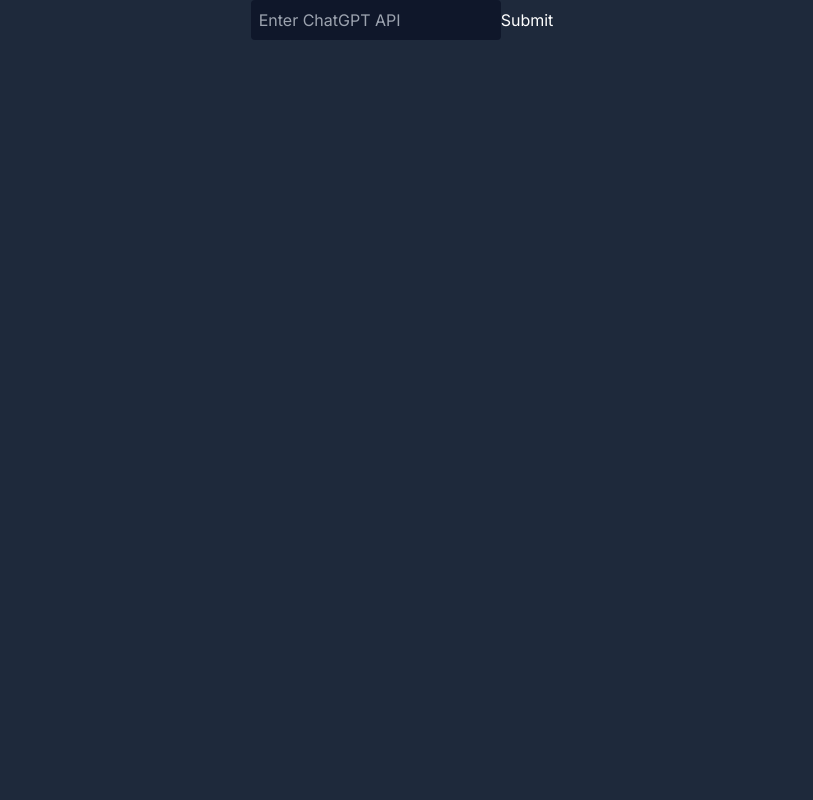
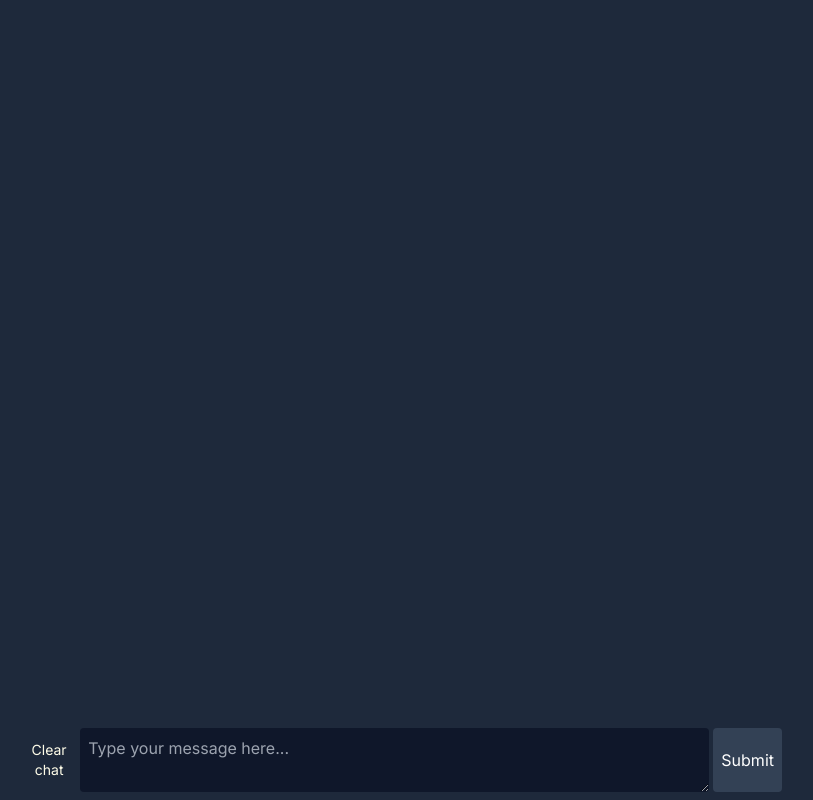
Before and after one commit to insane-git/best-chat-gpt, a Next.js app: page / in a window 1280 px wide. Shown: the whole page, without its empty margins (238-1051 px from the left). Built offline with nearby package versions, Linux system fonts and the light colour scheme.

Commit message:
second commit

```diff
--- a/app/page.js
+++ b/app/page.js
@@ -11,9 +11,7 @@ const GptForm = () => {
   const [abortController, setAbortController] = useState(null);
   const [scrollStatus, setScrollStatus] = useState(false);
   const [initialMessages, setInitialMessages] = useState([]);
-  const [apiKey, setApiKey] = useState("");
-  const [apiStatus, setApiStatus] = useState(false);
-  const [Status, setStatus] = useState("");
+
   useEffect(() => {
     const retrieveMessages = async () => {
       const storedMessages = await JSON.parse(
@@ -24,11 +22,7 @@ const GptForm = () => {
     };
     retrieveMessages();
   }, []);
-  useEffect(() => {
-    localStorage.getItem("apiKey") &&
-      handleApiKey &&
-      setApiKey(localStorage.getItem("apiKey"));
-  }, []);
+
   useEffect(() => {
     window.scrollTo(0, document.body.scrollHeight);
   }, [initialMessages]);
@@ -76,7 +70,7 @@ const GptForm = () => {
         body: JSON.stringify({
           prompt,
           messagesArray: serverMessagesArray,
-          api: apiKey,
+
         }),
       });
       setPrompt("");
@@ -138,59 +132,10 @@ const GptForm = () => {
       localStorage.removeItem("messages");
     }
   };
-  const handleApiChange = (e) => {
-    setApiKey(e.target.value);
-  };
-  const handleApiKey = async (e) => {
-    e.preventDefault();
-    try {
-      const res = await fetch("https://api.openai.com/v1/chat/completions", {
-        method: "POST",
-        headers: {
-          "Content-Type": "application/json",
 
-          "Authorization": `Bearer ${apiKey}`,
-        },
-        body: JSON.stringify({
-          model: "gpt-3.5-turbo-16k",
-          messages: [{ role: "user", content: "hello" }],
-        }),
-      });
-      if (res.ok) {
-        console.log("success");
-        const data = await res.json();
-        setApiStatus(true);
-        localStorage.setItem("apiKey", apiKey);
-        console.log(data);
-        setStatus("success");
-        setApiKey(apiKey);
-        return;
-      } else {
-        console.log(res.error);
-      }
-    } catch (error) {
-      console.log(error);
-      setStatus("Invalid API ");
-    }
-  };
 
   return (
-    <>
-      {!apiKey || apiStatus === false ? (
-        <div className="flex flex-col items-center justify-center">
-          <form onSubmit={handleApiKey}>
-            <input
-              type="text"
-              value={apiKey}
-              placeholder="Enter ChatGPT API"
-              onChange={handleApiChange}
-              className="p-2 rounded bg-slate-900"
-            />
-            <button type="submit">Submit</button>
-          </form>
-          <p> {Status} </p>
-        </div>
-      ) : (
+
         <div
           className="flex flex-col pt-10 max-w-[60vw] mx-auto min-h-screen"
           ref={messagesContainerRef}>
@@ -243,8 +188,7 @@ const GptForm = () => {
             </form>
           </div>
         </div>
-      )}
-    </>
+
   );
 };
 
```
